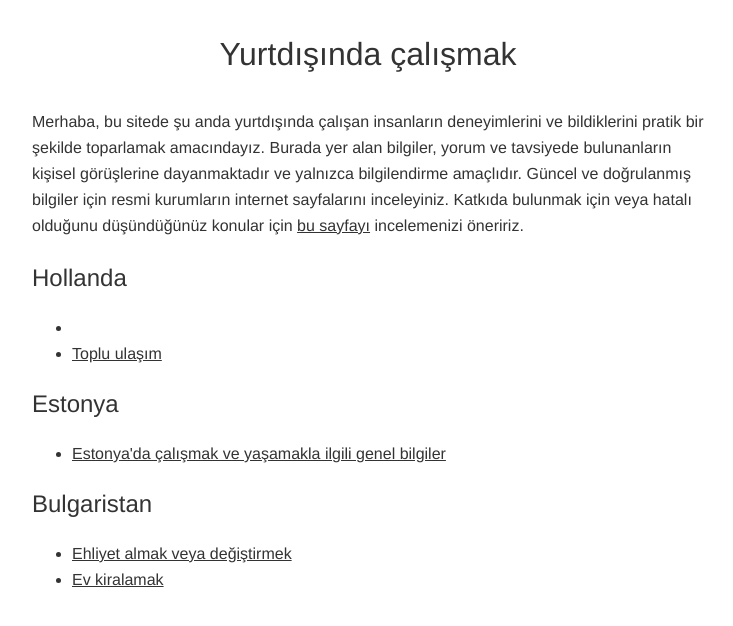
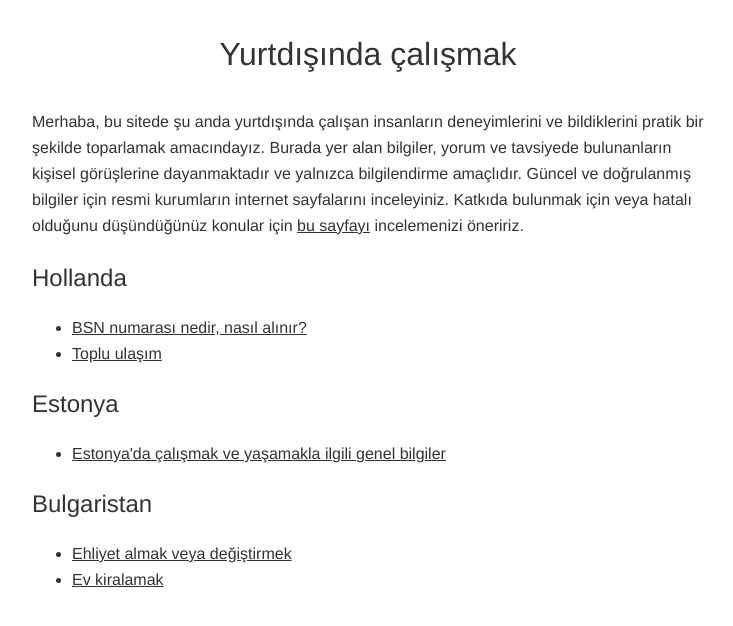
Before and after one commit to o/yurtdisinda-calismak-wiki, a Jekyll site: the page built from index.html, in a window 1280 px wide. Shown: the top 626 px of the page, without its empty margins (272-1005 px from the left). Built offline with Jekyll 4.4.1, drawn with Linux system fonts in a browser that asks for light colours.

Commit message:
Unutulan link metni eklendi

```diff
--- a/index.html
+++ b/index.html
@@ -19,7 +19,7 @@ description: Yurtdışında çalışmak konusunda bilgi alabileceğiniz belgeler
 <section id="page-list">
     <h3>Hollanda</h3>
     <ul>
-        <li><a href="/nl/bsn-numarasi/"></a></li>
+        <li><a href="/nl/bsn-numarasi/">BSN numarası nedir, nasıl alınır?</a></li>
         <li><a href="/nl/toplu-ulasim/">Toplu ulaşım</a></li>
     </ul>
     <h3>Estonya</h3>
```
